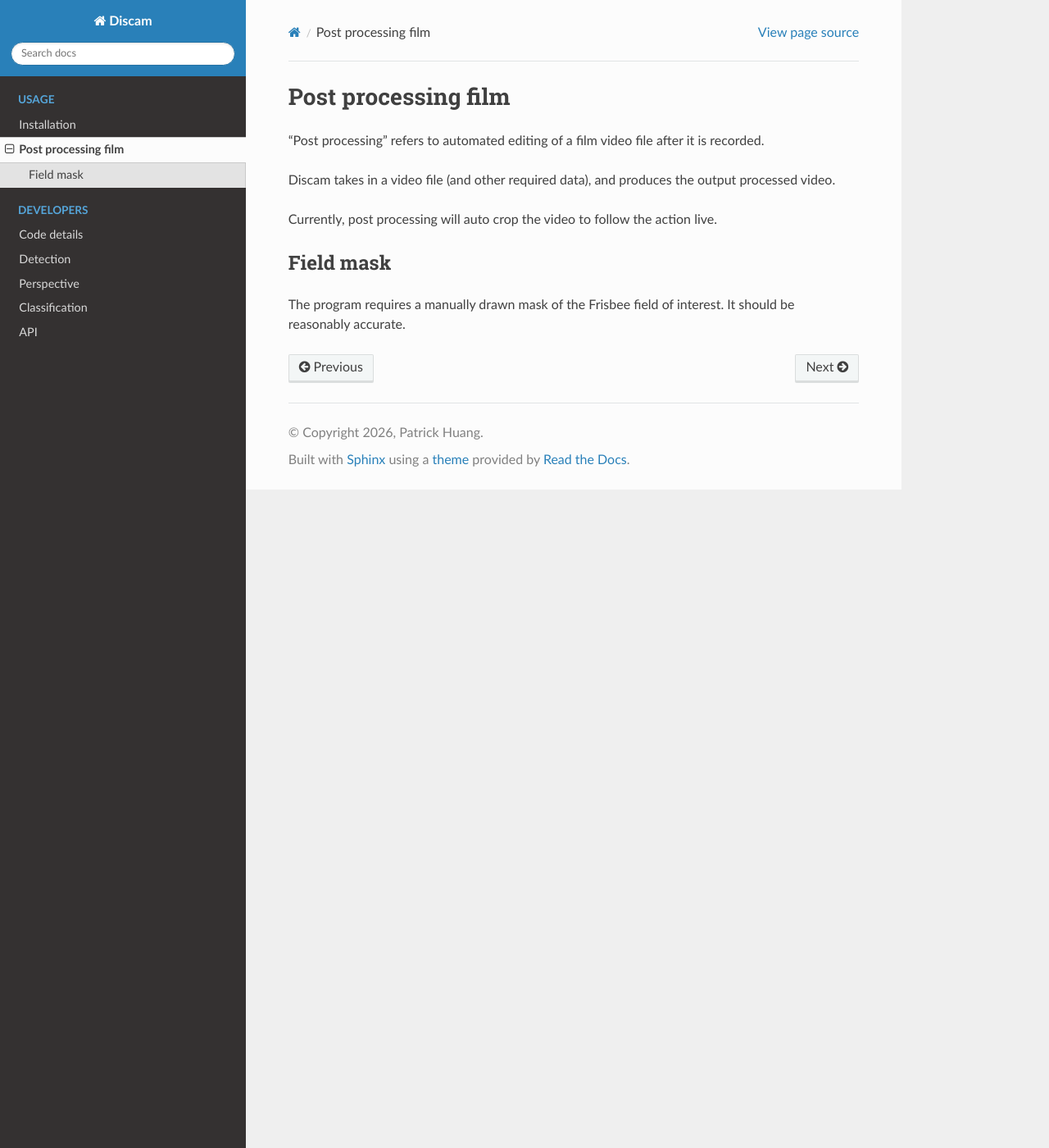
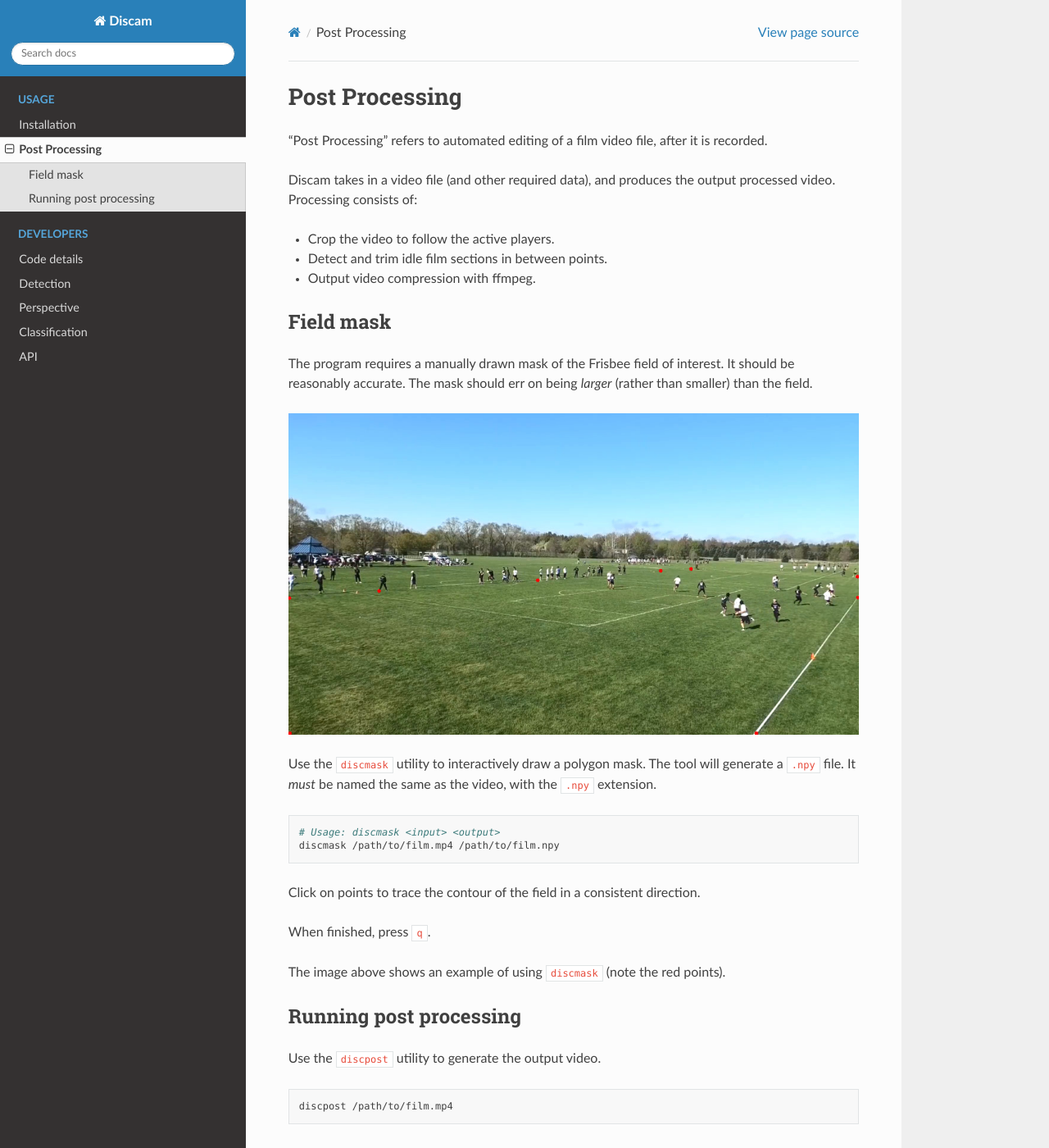
Before and after one commit to phuang1024/Discam, a Sphinx documentation site: the page built from docs/usage/post_processing.rst, in a window 1280 px wide and 1400 px high. Shown: the whole window at 82% size. Built offline with Sphinx 7.4.7 and the Read the Docs theme 3.1.0, drawn with Linux system fonts in a browser that asks for light colours; the version number could not be read and is left out; some of the changed text lies outside the part shown.

Commit message:
Usage instructions.

```diff
--- a/docs/index.rst
+++ b/docs/index.rst
@@ -31,7 +31,7 @@ In development.
 Getting started
 ---------------
 
-See "Installation", and then "Post processing film".
+See "Installation", and then "Post Processing".
 
 Features
 --------
--- a/docs/usage/install.rst
+++ b/docs/usage/install.rst
@@ -1,7 +1,7 @@
 Installation
 ============
 
-Discam can be packaged and installed as a Python package.
+Install Discam as a Python package.
 
 .. code-block:: bash
 
@@ -10,6 +10,9 @@ Discam can be packaged and installed as a Python package.
    # E.g. to run post processing (see docs):
    discpost /path/to/video.mp4
 
+For developers
+--------------
+
 To install as an editable package for development, run:
 
 .. code-block:: bash
--- a/docs/usage/post_processing.rst
+++ b/docs/usage/post_processing.rst
@@ -1,14 +1,56 @@
-Post processing film
-====================
+Post Processing
+===============
 
-"Post processing" refers to automated editing of a film video file after it is recorded.
+"Post Processing" refers to automated editing of a film video file, after it is recorded.
 
 Discam takes in a video file (and other required data), and produces the output processed video.
+Processing consists of:
 
-Currently, post processing will auto crop the video to follow the action live.
+* Crop the video to follow the active players.
+* Detect and trim idle film sections in between points.
+* Output video compression with ffmpeg.
 
 Field mask
 ----------
 
 The program requires a manually drawn mask of the Frisbee field of interest.
 It should be reasonably accurate.
+The mask should err on being *larger* (rather than smaller) than the field.
+
+.. image:: ../img/discmask.jpg
+
+Use the ``discmask`` utility to interactively draw a polygon mask.
+The tool will generate a ``.npy`` file.
+It *must* be named the same as the video, with the ``.npy`` extension.
+
+.. code-block:: bash
+
+   # Usage: discmask <input> <output>
+   discmask /path/to/film.mp4 /path/to/film.npy
+
+Click on points to trace the contour of the field in a consistent direction.
+
+When finished, press ``q``.
+
+The image above shows an example of using ``discmask`` (note the red points).
+
+Running post processing
+-----------------------
+
+Use the ``discpost`` utility to generate the output video.
+
+.. code-block:: bash
+
+   discpost /path/to/film.mp4
+
+The file structure is:
+
+.. code-block:: bash
+
+   film.mp4   # Input film.
+   film.npy   # Field mask (see above).
+   film.discout.mp4   # Output film.
+   film.discache/     # Discam cache files.
+       ...
+
+Keep in mind that Post Processing may take a while to run.
```
Also changed, not shown: docs/img/discmask.jpg (added).
